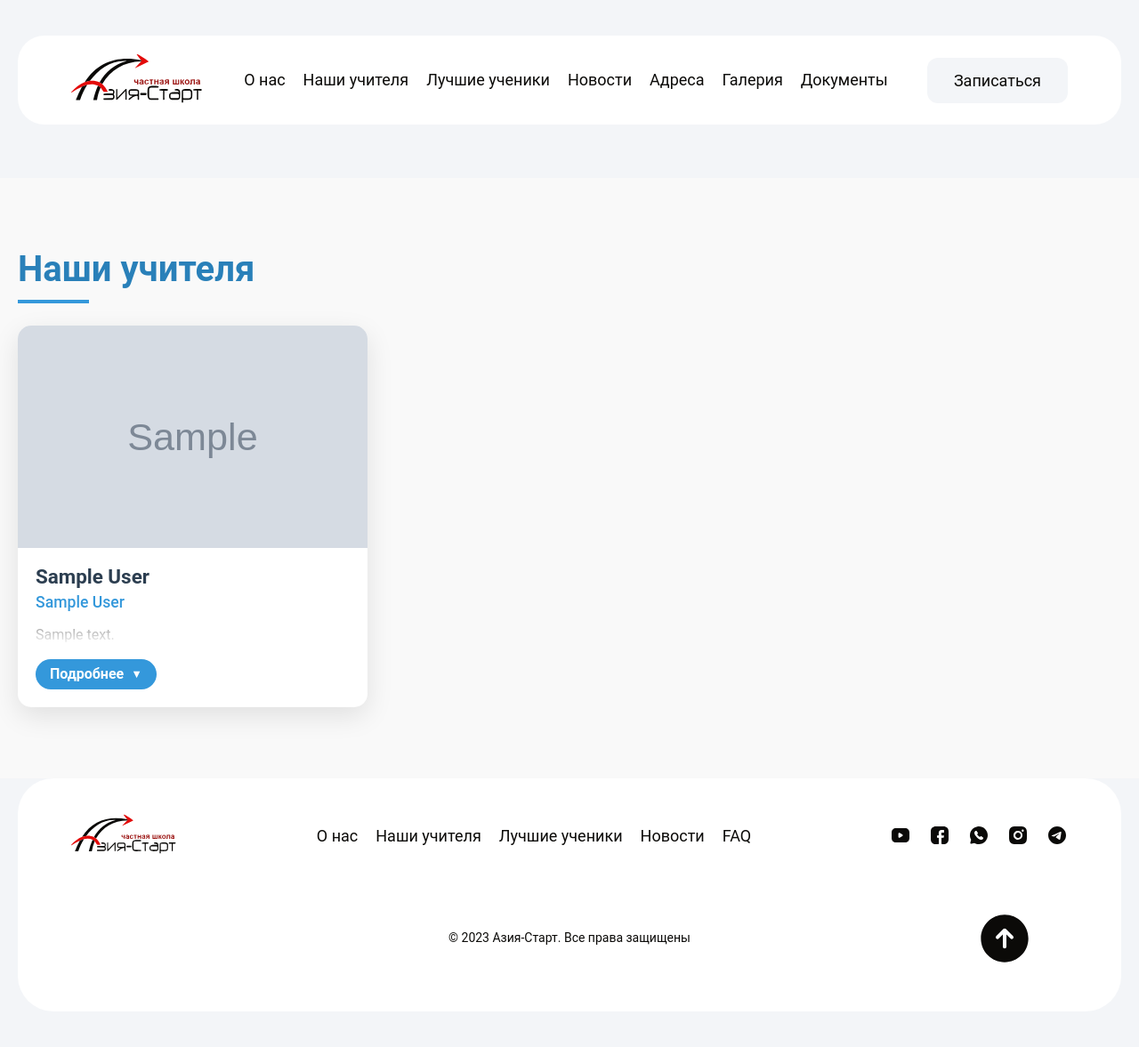
After one commit to Amantur1develooper/azia-start, a Django app: page /teachers/ in a window 1280 px wide. The commit adds this page. Shown: the whole page at 89% size. Run offline with Django 5.2, Linux system fonts and the light colour scheme; tables that the repository leaves empty hold one stand-in row (values such as "Sample post"); grey boxes marked "Sample" are stand-in pictures; some libraries are stand-ins or nearby versions; some web fonts are replaced.

Commit message:
teacher1

```diff
--- a/core/admin.py
+++ b/core/admin.py
@@ -115,6 +115,7 @@ class PositionAdmin(admin.ModelAdmin):
     search_fields = ('name',)
 
 admin.site.register(Teacher)
+
 admin.site.register(Application)
 from django.contrib import admin
 from .models import Student
--- a/core/models.py
+++ b/core/models.py
@@ -1,3 +1,4 @@
+import os
 import uuid
 from django.db import models
 from django.contrib.auth.models import User
@@ -419,6 +420,7 @@ class Teacher(models.Model):
     description = models.TextField(verbose_name="Описание")
     image = models.ImageField(upload_to='teachers/', verbose_name="Фото")
     is_main = models.BooleanField(default=False, verbose_name="Главный учитель?")
+    is_publish = models.BooleanField(default=False, blank=True, null=True, verbose_name='На лицевую часть публиковать?')
     order = models.PositiveIntegerField(default=0, verbose_name="Порядок отображения")
 
     class Meta:
@@ -483,6 +485,37 @@ class Document(models.Model):
 
     def __str__(self):
         return self.title
+    # @property
+    # def file_extension(self):
+    #     name, extension = os.path.splitext(self.file.name)
+    #     return extension.lower()[1:]  # Убираем точку
+
+    # @property
+    # def preview_url(self):
+    #     # Для всех форматов используем Microsoft Viewer
+    #     return f"https://view.officeapps.live.com/op/embed.aspx?src={self.file.url}"
+    # @property
+    # def file_extension(self):
+    #     import os
+    #     _, ext = os.path.splitext(self.file.name)
+    #     return ext.lower()[1:]  # Убираем точку
+
+    # @property
+    # def preview_url(self):
+    #     url = ""
+    #     if self.file_extension == 'pdf':
+    #         url = self.file.url
+    #     else:
+    #         url = f"https://docs.google.com/gview?url={self.file.url}&embedded=true"
+
+    #     print(f"Preview URL for {self.title}: {url}")  # Для отладки
+        # return url
+    # def preview_url(self):
+    #     if self.file_extension == 'pdf':
+    #         return self.file.url
+    #     else:
+    #         # Для форматов, которые не поддерживаются напрямую
+    #         return f"https://docs.google.com/gview?url={self.file.url}&embedded=true"
 
 # models.py
 class TelegramSubscriber(models.Model):
--- a/core/templates/index.html
+++ b/core/templates/index.html
@@ -1181,7 +1181,12 @@
 
 
           <section class="teacher" id="teacher">
+
   <div class="teacher__container">
+     <div class="news__header">
+
+     <a href="{% url 'teacher_view1' %}" class="news__all-link">Все учителя</a>
+     </div>
     <h2 class="teacher__title" style="color:#2980b9">Наши учителя</h2>
     <div class="teacher__inner">
       <div class="teacher__left">
--- /dev/null
+++ b/core/templates/teacher.html
@@ -0,0 +1,258 @@
+{% extends 'base2.html' %}
+{% load static %}
+{% block content %}
+<!DOCTYPE html>
+<html lang="ru">
+  <head>
+    <!-- Существующие метатеги и стили -->
+    <style>
+      /* Новые стили для раздела учителей */
+      .teachers-section {
+        padding: 80px 0;
+        background-color: #f9f9f9;
+      }
+
+      .teachers__header {
+        display: flex;
+        justify-content: space-between;
+        align-items: center;
+        margin-bottom: 40px;
+      }
+
+      .teachers__title {
+        font-size: 2.5rem;
+        color: #2980b9;
+        position: relative;
+      }
+
+      .teachers__title::after {
+        content: '';
+        display: block;
+        width: 80px;
+        height: 4px;
+        background: #3498db;
+        position: absolute;
+        bottom: -15px;
+        left: 0;
+      }
+
+      .teachers__all-link {
+        background: #3498db;
+        color: white;
+        padding: 10px 20px;
+        border-radius: 30px;
+        text-decoration: none;
+        font-weight: 600;
+        transition: all 0.3s ease;
+      }
+
+      .teachers__all-link:hover {
+        background: #2980b9;
+        transform: translateY(-3px);
+        box-shadow: 0 5px 15px rgba(0,0,0,0.1);
+      }
+
+      .teachers-grid {
+        display: grid;
+        grid-template-columns: repeat(auto-fill, minmax(300px, 1fr));
+        gap: 30px;
+      }
+
+      .teacher-card {
+        background: white;
+        border-radius: 15px;
+        overflow: hidden;
+        box-shadow: 0 10px 30px rgba(0,0,0,0.1);
+        transition: transform 0.3s ease, box-shadow 0.3s ease;
+      }
+
+      .teacher-card:hover {
+        transform: translateY(-10px);
+        box-shadow: 0 15px 40px rgba(0,0,0,0.15);
+      }
+
+      .teacher-card__image {
+        width: 100%;
+        height: 250px;
+        object-fit: cover;
+        display: block;
+      }
+
+      .teacher-card__info {
+        padding: 20px;
+      }
+
+      .teacher-card__name {
+        margin: 0 0 5px 0;
+        font-size: 1.4rem;
+        color: #2c3e50;
+      }
+
+      .teacher-card__subject {
+        margin: 0 0 15px 0;
+        font-size: 1.1rem;
+        color: #3498db;
+        font-weight: 500;
+      }
+
+      .teacher-card__description {
+        margin: 0;
+        font-size: 1rem;
+        color: #555;
+        line-height: 1.5;
+        max-height: 100px;
+        overflow: hidden;
+        position: relative;
+      }
+
+      .teacher-card__description::after {
+        content: '';
+        position: absolute;
+        bottom: 0;
+        left: 0;
+        right: 0;
+        height: 40px;
+        background: linear-gradient(to bottom, rgba(255,255,255,0), rgba(255,255,255,1));
+      }
+
+      .teacher-card__dropdown {
+        display: none;
+        padding: 20px;
+        border-top: 1px solid #eee;
+      }
+
+      .teacher-card__full-description {
+        font-size: 1rem;
+        color: #555;
+        line-height: 1.6;
+      }
+
+      .teacher-card__toggle {
+        background: #3498db;
+        color: white;
+        border: none;
+        border-radius: 30px;
+        padding: 8px 16px;
+        margin-top: 15px;
+        cursor: pointer;
+        font-weight: 600;
+        transition: all 0.3s ease;
+        display: flex;
+        align-items: center;
+        justify-content: center;
+      }
+
+      .teacher-card__toggle:hover {
+        background: #2980b9;
+      }
+
+      .teacher-card__toggle::after {
+        content: '▼';
+        margin-left: 8px;
+        font-size: 0.8rem;
+        transition: transform 0.3s ease;
+      }
+
+      .teacher-card__toggle.active::after {
+        transform: rotate(180deg);
+      }
+
+      @media (max-width: 768px) {
+        .teachers-grid {
+          grid-template-columns: 1fr;
+        }
+
+        .teacher-card__image {
+          height: 200px;
+        }
+      }
+    </style>
+  </head>
+  <body>
+    <!-- Существующий header -->
+
+    <section class="teachers-section" id="teachers">
+      <div class="container">
+        <div class="teachers__header">
+          <h2 class="teachers__title">Наши учителя</h2>
+
+        </div>
+
+        <div class="teachers-grid">
+          {% for teacher in teachers %}
+          <div class="teacher-card">
+            <img
+              class="teacher-card__image"
+              src="{{ teacher.image.url }}"
+              alt="{{ teacher.first_name }} {{ teacher.last_name }}"
+            >
+            <div class="teacher-card__info">
+              <h3 class="teacher-card__name">{{ teacher.first_name }} {{ teacher.last_name }}</h3>
+              <p class="teacher-card__subject">{{ teacher.subject }}</p>
+              <p class="teacher-card__description">
+                {{ teacher.description|truncatechars:150 }}
+              </p>
+              <button class="teacher-card__toggle" data-teacher="{{ teacher.id }}">Подробнее</button>
+            </div>
+            <div class="teacher-card__dropdown" id="dropdown-{{ teacher.id }}">
+              <p class="teacher-card__full-description">
+                {{ teacher.description }}
+              </p>
+            </div>
+          </div>
+          {% endfor %}
+        </div>
+      </div>
+    </section>
+
+    <!-- Существующий остальной контент -->
+
+    <script>
+      // JavaScript для работы выпадающих элементов
+      document.addEventListener('DOMContentLoaded', function() {
+        const toggleButtons = document.querySelectorAll('.teacher-card__toggle');
+
+        toggleButtons.forEach(button => {
+          button.addEventListener('click', function() {
+            const teacherId = this.getAttribute('data-teacher');
+            const dropdown = document.getElementById(`dropdown-${teacherId}`);
+
+            // Закрываем все открытые dropdowns
+            document.querySelectorAll('.teacher-card__dropdown').forEach(d => {
+              if (d.id !== `dropdown-${teacherId}`) {
+                d.style.display = 'none';
+                const btn = d.previousElementSibling.querySelector('.teacher-card__toggle');
+                if (btn) btn.classList.remove('active');
+              }
+            });
+
+            // Переключаем текущий dropdown
+            if (dropdown.style.display === 'block') {
+              dropdown.style.display = 'none';
+              this.classList.remove('active');
+            } else {
+              dropdown.style.display = 'block';
+              this.classList.add('active');
+
+              // Плавная прокрутка к раскрытому элементу
+              dropdown.scrollIntoView({behavior: 'smooth', block: 'nearest'});
+            }
+          });
+        });
+
+        // Закрытие dropdown при клике вне карточки
+        document.addEventListener('click', function(e) {
+          if (!e.target.closest('.teacher-card') && !e.target.matches('.teacher-card__toggle')) {
+            document.querySelectorAll('.teacher-card__dropdown').forEach(d => {
+              d.style.display = 'none';
+            });
+            document.querySelectorAll('.teacher-card__toggle').forEach(b => {
+              b.classList.remove('active');
+            });
+          }
+        });
+      });
+    </script>
+  </body>
+</html>
+{% endblock content %}
--- a/core/views.py
+++ b/core/views.py
@@ -94,7 +94,7 @@ def application_view(request):
             except Exception as e:
                 print(f"Ошибка при отправке для {subscriber.chat_id}: {e}")
 
-    teachers = Teacher.objects.all()
+    teachers = Teacher.objects.filter(is_publish=True)
      # Проверяем, есть ли главный учитель для отображения по умолчанию
     main_teacher = teachers.filter(is_main=True).first()
     if not main_teacher and teachers.exists():
@@ -1957,6 +1957,9 @@ class GalleryListView(ListView):
 #     context_object_name = 'events'
 #     paginate_by = 12
 
+def teacher_view1(request):
+    model = Teacher.objects.all()
+    return render(request,'teacher.html',{'teachers':model})
 class GalleryDetailView(DetailView):
     model = GalleryEvent
     template_name = 'gallery_detail.html'
--- a/project/urls.py
+++ b/project/urls.py
@@ -22,7 +22,7 @@ from django.urls import path
 from core import views
 from django.urls import path
 from django.views.generic import TemplateView
-from core.views import CustomLoginView, DocumentListView, GalleryDetailView, GalleryListView, application_view, login_view, logout_view, ClassDebtsReportView, DownloadReceiptView, IncomeCreateView, ReceiptPrintView, StudentListView, StudentDetailView, StudentCreateView, StudentUpdateView, student_search
+from core.views import CustomLoginView, DocumentListView, GalleryDetailView, GalleryListView, application_view, login_view, logout_view, ClassDebtsReportView, DownloadReceiptView, IncomeCreateView, ReceiptPrintView, StudentListView, StudentDetailView, StudentCreateView, StudentUpdateView, student_search, teacher_view1
 from core.views import (
     EmployeeListView, EmployeeCreateView,
     EmployeeUpdateView, EmployeeDetailView,
@@ -68,6 +68,7 @@ urlpatterns = [
 
     path('admin/', admin.site.urls),
 
+    path('teachers/',teacher_view1, name='teacher_view1'),
     path('news/', views.NewsListView.as_view(), name='news_list'),
     path('news/<int:pk>/', views.NewsDetailView.as_view(), name='news_detail'),
     path('', application_view, name='thanks'),
```
Also changed, not shown: core/templates/documents.html (+155 -84 lines), core/migrations/0016_teacher_is_publish.py (added).
